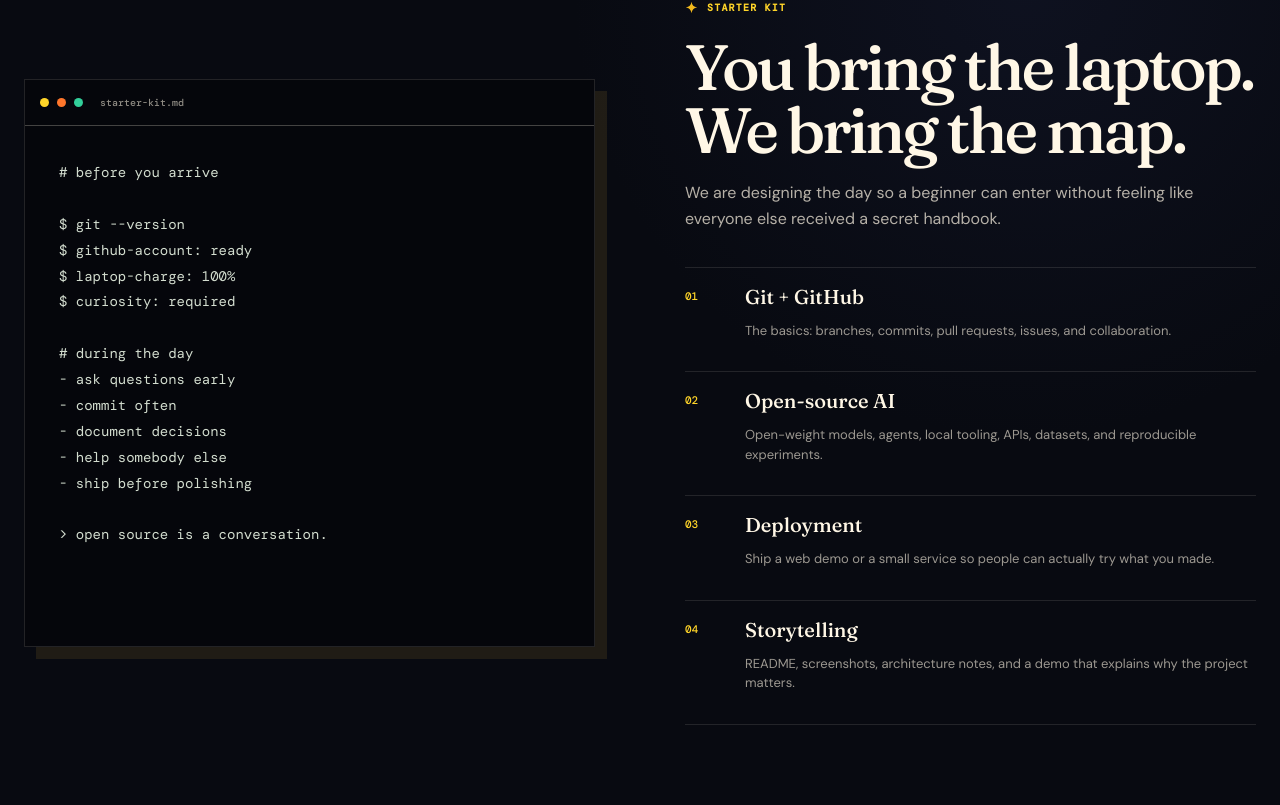
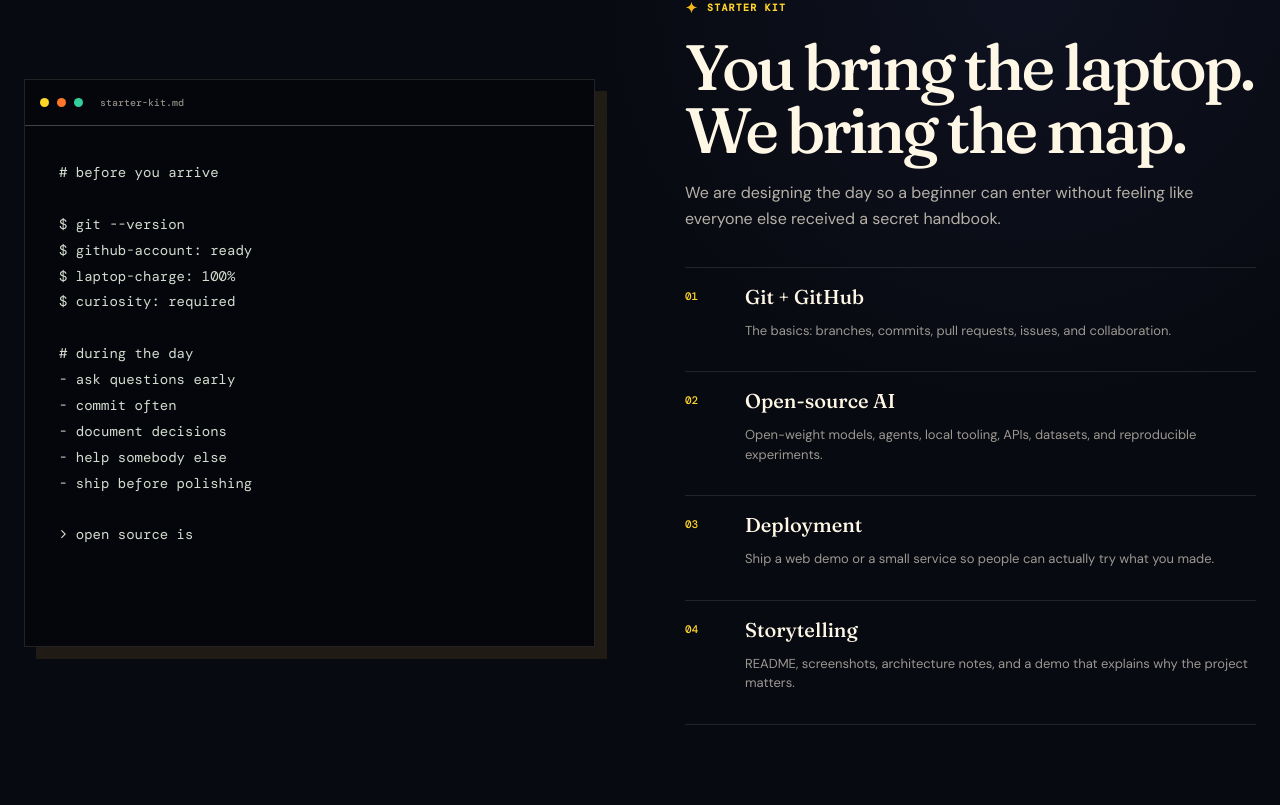
Before and after one commit to ThunderKhan/hactoberfest-static-site, a React (Vite) app: page / in a window 1280 px wide. Shown: the part 4435-5240 px from the top of the page. Built offline with nearby package versions, Linux system fonts and the light colour scheme; no server answers.

Commit message:
Animate starter terminal typing

```diff
--- a/src/App.tsx
+++ b/src/App.tsx
@@ -1,7 +1,23 @@
-import { useEffect, useMemo, useState, type CSSProperties, type ReactNode } from "react";
+import { useEffect, useMemo, useRef, useState, type CSSProperties, type ReactNode } from "react";
 import { EVENT, FAQS, PATHS, SCHEDULE, TICKER, TOOLKIT } from "./event";
 import { InteractiveSurface } from "./components/InteractiveSurface";
 import { LocationMap } from "./components/LocationMap";
+
+const TERMINAL_SCRIPT = `# before you arrive
+
+$ git --version
+$ github-account: ready
+$ laptop-charge: 100%
+$ curiosity: required
+
+# during the day
+- ask questions early
+- commit often
+- document decisions
+- help somebody else
+- ship before polishing
+
+> open source is a conversation.`;
 
 function Spark({ size = 18 }: { size?: number }) {
   return (
@@ -61,6 +77,59 @@ function SectionHead({ eyebrow, title, copy, light = false }: { eyebrow: string;
       <h2>{title}</h2>
       {copy ? <p>{copy}</p> : null}
     </div>
+  );
+}
+
+function TypewriterTerminal({ text, speed = 18, startDelay = 280 }: { text: string; speed?: number; startDelay?: number }) {
+  const preRef = useRef<HTMLPreElement>(null);
+  const [started, setStarted] = useState(false);
+  const [displayed, setDisplayed] = useState("");
+
+  useEffect(() => {
+    if (!preRef.current || started) return;
+    const node = preRef.current;
+    const observer = new IntersectionObserver(
+      entries => {
+        if (entries.some(entry => entry.isIntersecting)) {
+          setStarted(true);
+          observer.disconnect();
+        }
+      },
+      { threshold: 0.35 },
+    );
+    observer.observe(node);
+    return () => observer.disconnect();
+  }, [started]);
+
+  useEffect(() => {
+    if (!started) return;
+    let cancelled = false;
+    let index = 0;
+    let timer = 0;
+
+    const step = () => {
+      if (cancelled) return;
+      index += 1;
+      setDisplayed(text.slice(0, index));
+      if (index < text.length) {
+        const previousChar = text[index - 1];
+        const extraDelay = previousChar === "\n" ? 135 : previousChar === "$" || previousChar === ">" ? 72 : 0;
+        timer = window.setTimeout(step, speed + extraDelay);
+      }
+    };
+
+    timer = window.setTimeout(step, startDelay);
+    return () => {
+      cancelled = true;
+      window.clearTimeout(timer);
+    };
+  }, [speed, startDelay, started, text]);
+
+  return (
+    <pre ref={preRef} className={`terminal-typewriter${started ? " started" : ""}`} aria-live="polite">
+      {displayed}
+      <span className="terminal-cursor" aria-hidden="true" />
+    </pre>
   );
 }
 
@@ -154,8 +223,6 @@ function App() {
               <Button href="#schedule" variant="ghost">Explore schedule <Arrow direction="down" /></Button>
             </div>
           </div>
-          <div className="hero-bottom-note left-note" aria-hidden="true">OPEN<br />SOURCE<br />LIVES HERE</div>
-          <div className="hero-bottom-note right-note" aria-hidden="true">DDUGU ×<br />GLOBAL<br />IMPACT →</div>
         </section>
 
         <section className="fact-strip">
@@ -237,7 +304,7 @@ function App() {
             <div className="reveal">
               <InteractiveSurface className="toolkit-console" strength={3} lift={7} ariaLabel="Open source starter checklist">
                 <div className="console-bar"><span /><span /><span /><b>starter-kit.md</b></div>
-                <pre>{`# before you arrive\n\n$ git --version\n$ github-account: ready\n$ laptop-charge: 100%\n$ curiosity: required\n\n# during the day\n- ask questions early\n- commit often\n- document decisions\n- help somebody else\n- ship before polishing\n\n> open source is a conversation.`}</pre>
+                <TypewriterTerminal text={TERMINAL_SCRIPT} />
               </InteractiveSurface>
             </div>
             <div className="toolkit-copy reveal">
```
